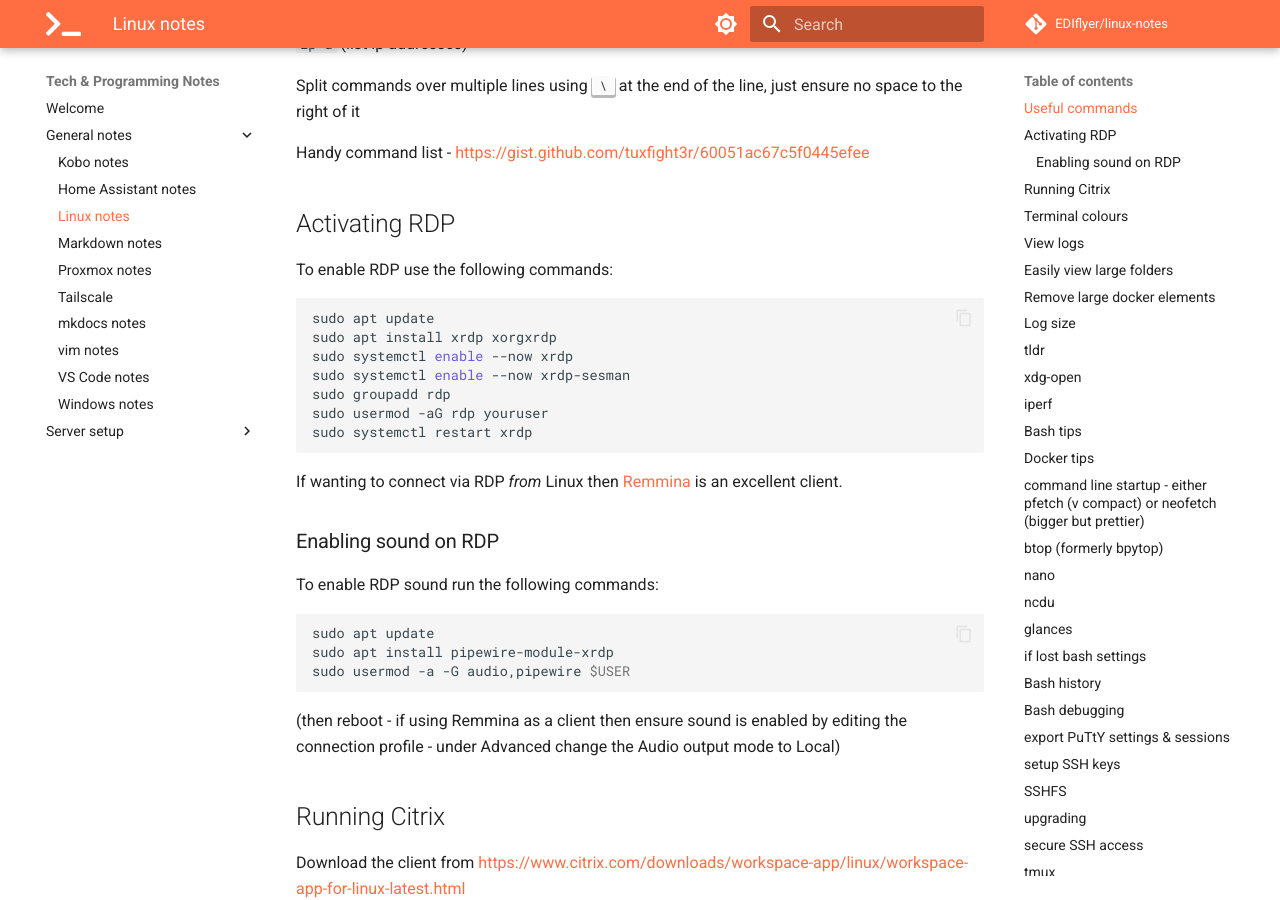
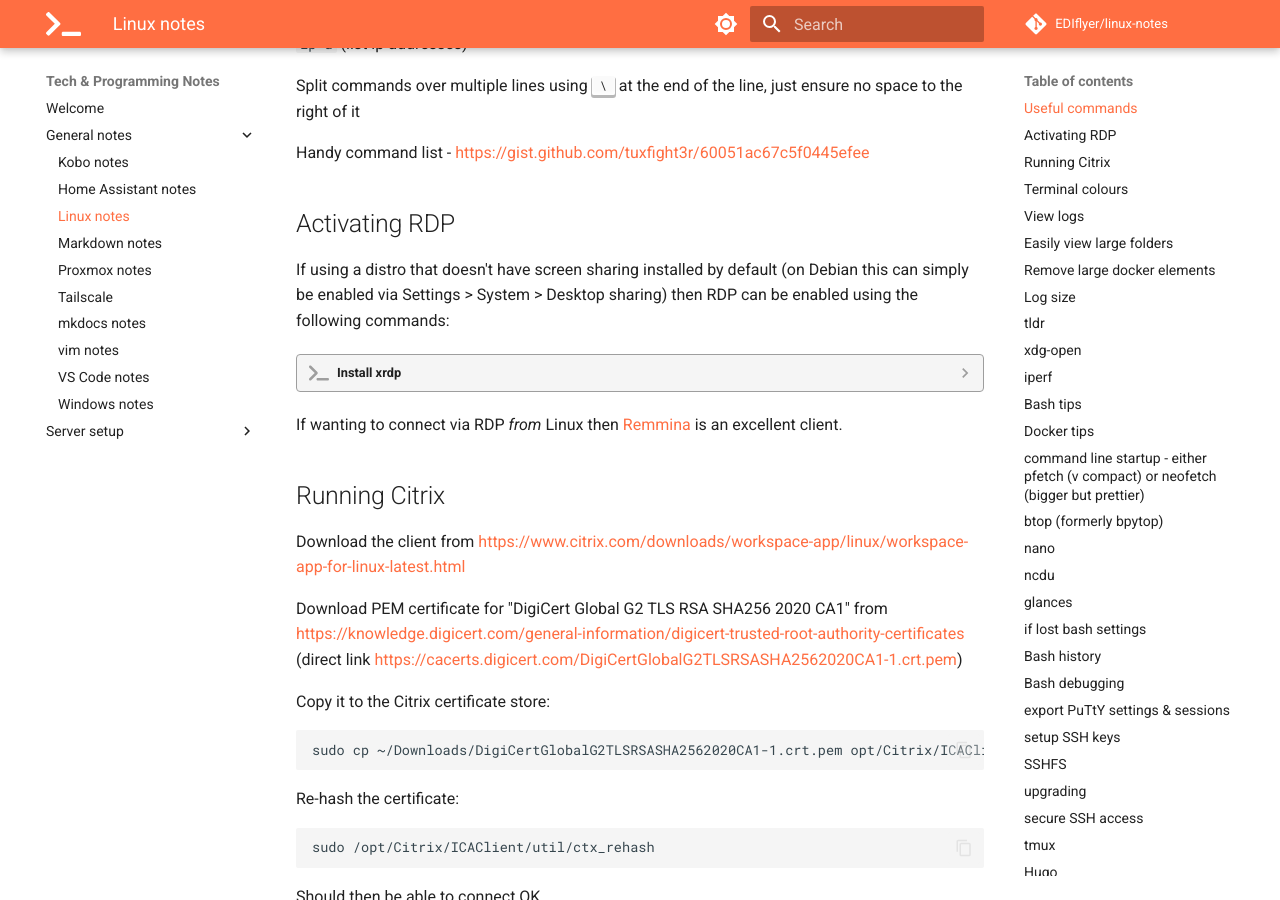
Before and after one commit to EDIflyer/linux-notes, an MkDocs documentation site: the page built from docs/general-notes/linux_notes.md, in a window 1280 px wide and 900 px high, scrolled down 855 px. Built offline with MkDocs 1.6.1 and Material for MkDocs 9.7.7, drawn with Linux system fonts in a browser that asks for light colours; comment, search, counter and statistics services are not loaded.

````diff
--- a/docs/general-notes/linux_notes.md
+++ b/docs/general-notes/linux_notes.md
@@ -34,28 +34,29 @@ Split commands over multiple lines using ++backslash++ at the end of the line, j
 Handy command list - https://gist.github.com/tuxfight3r/60051ac67c5f0445efee
 
 ## Activating RDP
-To enable RDP use the following commands:
-```bash
-sudo apt update
-sudo apt install xrdp xorgxrdp
-sudo systemctl enable --now xrdp
-sudo systemctl enable --now xrdp-sesman
-sudo groupadd rdp
-sudo usermod -aG rdp youruser
-sudo systemctl restart xrdp
-```
+If using a distro that doesn't have screen sharing installed by default (on Debian this can simply be enabled via Settings > System > Desktop sharing) then RDP can be enabled using the following commands:
+
+??? quote "Install xrdp"
+    ```bash
+    sudo apt update
+    sudo apt install xrdp xorgxrdp
+    sudo systemctl enable --now xrdp
+    sudo systemctl enable --now xrdp-sesman
+    sudo groupadd rdp
+    sudo usermod -aG rdp youruser
+    sudo systemctl restart xrdp
+    ```
+
+    ??? info "Enabling sound on xrdp"
+        To enable RDP sound run the following commands:
+        ``` bash
+        sudo apt update
+        sudo apt install pipewire-module-xrdp
+        sudo usermod -a -G audio,pipewire $USER
+        ```
+        (then reboot - if using Remmina as a client then ensure sound is enabled by editing the connection profile - under Advanced change the Audio output mode to Local)
 
 If wanting to connect via RDP _from_ Linux then [Remmina](https://remmina.org/) is an excellent client.
-
-### Enabling sound on RDP
-To enable RDP sound run the following commands:
-``` bash
-sudo apt update
-sudo apt install pipewire-module-xrdp
-sudo usermod -a -G audio,pipewire $USER
-```
-(then reboot - if using Remmina as a client then ensure sound is enabled by editing the connection profile - under Advanced change the Audio output mode to Local)
-
 
 ## Running Citrix
 Download the client from https://www.citrix.com/downloads/workspace-app/linux/workspace-app-for-linux-latest.html
````
